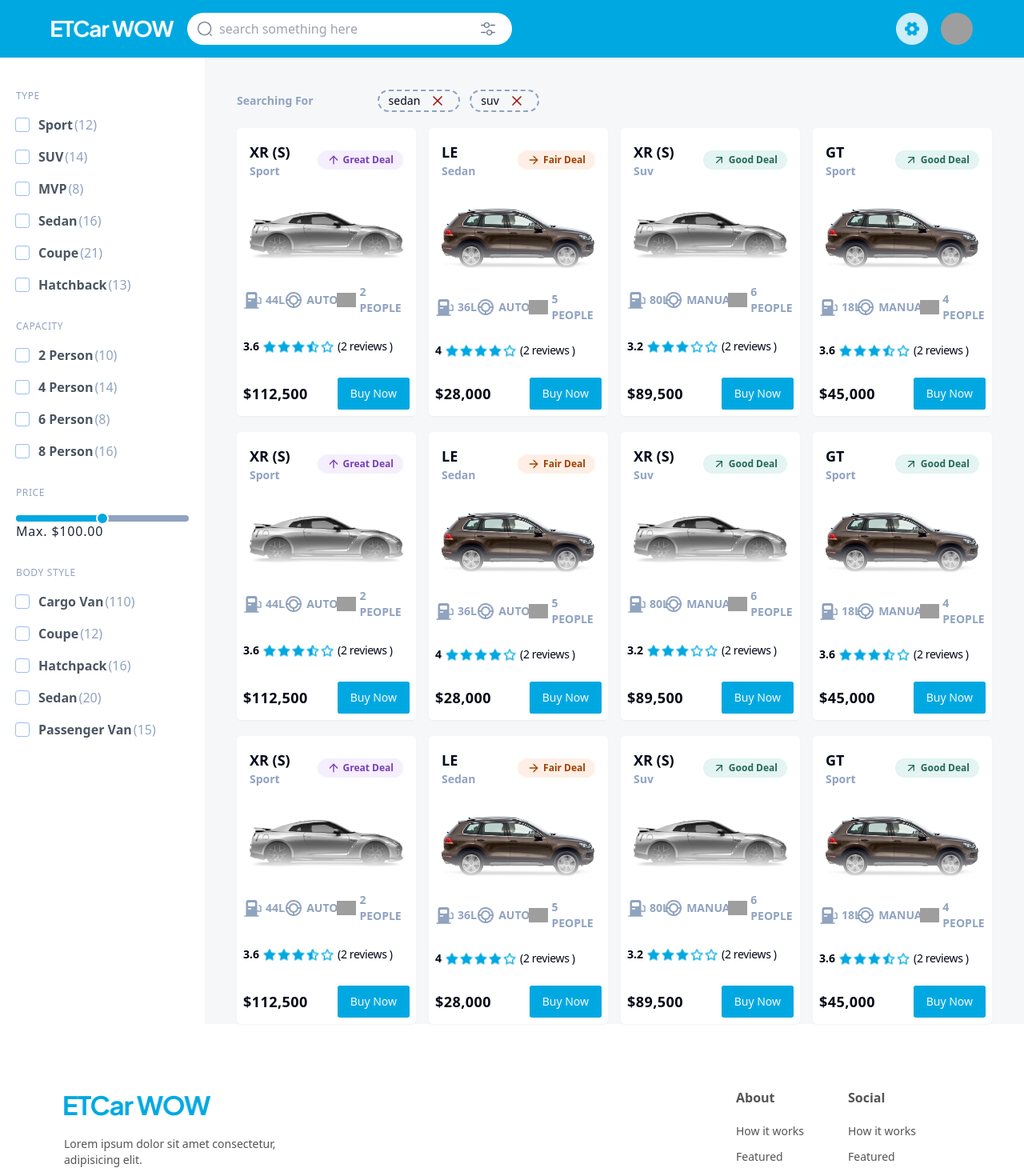
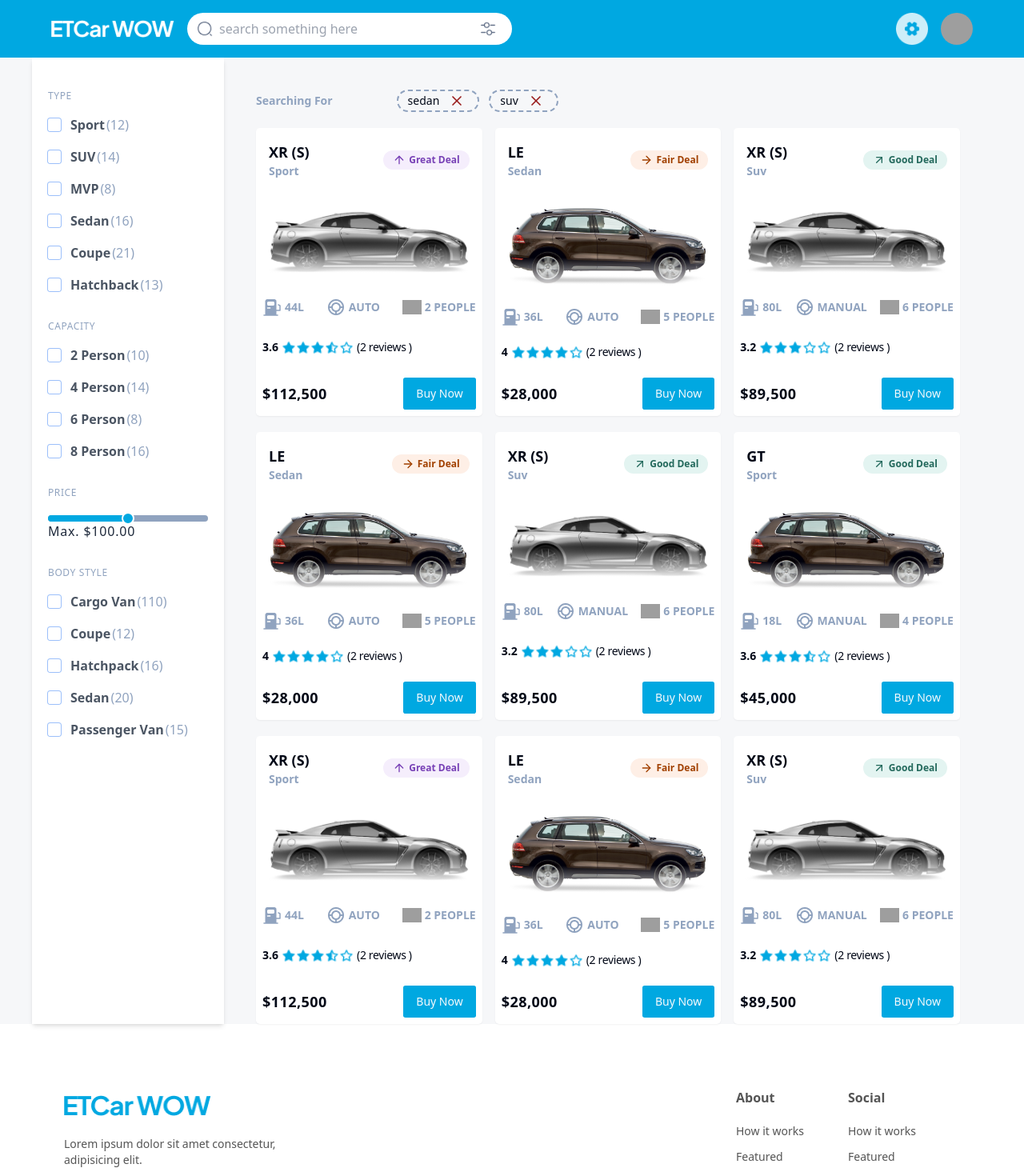
Before and after one commit to NatnaelBerhanu-1/kachamale, a Next.js app: page /search in a window 1280 px wide. Shown: the top 1470 px of the page at 80% size. Built offline with nearby package versions, Linux system fonts and the light colour scheme; grey boxes are pictures that could not be loaded.

Commit message:
add metadata to search page

```diff
--- /dev/null
+++ b/src/app/ad/dashboard/page.tsx
@@ -0,0 +1,9 @@
+import React from 'react'
+
+function page() {
+  return (
+    <div>page</div>
+  )
+}
+
+export default page
--- a/src/app/search/page.tsx
+++ b/src/app/search/page.tsx
@@ -3,24 +3,38 @@ import CapacityFilterFormComp from "@/components/uiComponent/CapacityFilterFormC
 import CarListCard from "@/components/uiComponent/CarListCard";
 import FilterListTop from "@/components/uiComponent/FilterListTop";
 import SliderFilterComp from "@/components/uiComponent/SliderFilterComp";
+import Spinner from "@/components/uiComponent/Spinner";
 import TypeFilterFormComp from "@/components/uiComponent/TypeFilterFormComp";
 import { fakeCarsList } from "@/lib/fakeCarsList";
+import { Metadata } from "next";
 import React, { Suspense } from "react";
+
+type Props = {
+  searchParams: { [key: string]: string | null | undefined };
+};
+
+export async function generateMetadata({
+  searchParams,
+}: Props): Promise<Metadata> {
+  return {
+    title: searchParams.q ? `search: ${searchParams.q}` : "Search",
+  };
+}
 
 function page() {
   return (
-    <div className="grid grid-cols-10">
-      <div className="col-span-2 w-full min-h-screen bg-white py-10 px-5 flex flex-col gap-8">
+    <div className="grid grid-cols-10 max-w-[1500px] px-10 mx-auto">
+      <div className="col-span-2 w-full min-h-screen bg-white py-10 px-5 flex flex-col gap-8 shadow-md">
         <div className="flex flex-col gap-4">
           <h4 className="text-gray_text text-xs tracking-wider">TYPE</h4>
-          <Suspense fallback={<h1>loading...</h1>}>
+          <Suspense fallback={<Spinner />}>
             <TypeFilterFormComp />
           </Suspense>
         </div>
 
         <div className="flex flex-col gap-4">
           <h4 className="text-gray_text text-xs tracking-wider">CAPACITY</h4>
-          <Suspense fallback={<h1>loading...</h1>}>
+          <Suspense fallback={<Spinner />}>
             <CapacityFilterFormComp />
           </Suspense>
         </div>
@@ -36,28 +50,29 @@ function page() {
 
         <div className="flex flex-col gap-4">
           <h4 className="text-gray_text text-xs tracking-wider">BODY STYLE</h4>
-          <Suspense fallback={<h1>loading..</h1>}>
+          <Suspense fallback={<Spinner />}>
             <BodyTypeFilterFormComp />
           </Suspense>
         </div>
       </div>
 
       <div className="col-span-8 grid gap-5 m-10 mb-0">
-        <Suspense fallback={<h1>loading...</h1>}>
+        <Suspense fallback={<Spinner />}>
           <FilterListTop />
         </Suspense>
-        <div className="grid grid-cols-4 gap-4">
-          {fakeCarsList.map((data, idx: number) => (
+        <div className="grid grid-cols-3 gap-4">
+          {fakeCarsList.slice(0, 3).map((data, idx: number) => (
             <CarListCard data={data} key={idx} />
           ))}
         </div>
-        <div className="grid grid-cols-4 gap-4">
-          {fakeCarsList.map((data, idx: number) => (
+        <div className="grid grid-cols-3 gap-4">
+          {fakeCarsList.slice(1, 4).map((data, idx: number) => (
             <CarListCard data={data} key={idx} />
           ))}
         </div>
-        <div className="grid grid-cols-4 gap-4">
-          {fakeCarsList.map((data, idx: number) => (
+
+        <div className="grid grid-cols-3 gap-4">
+          {fakeCarsList.slice(0, 3).map((data, idx: number) => (
             <CarListCard data={data} key={idx} />
           ))}
         </div>
--- a/src/components/uiComponent/Header.tsx
+++ b/src/components/uiComponent/Header.tsx
@@ -1,6 +1,9 @@
 import Image from "next/image";
 import UserAvatar from "./UserAvatar";
 import Link from "next/link";
+import Search from "./Search";
+import { Suspense } from "react";
+import Spinner from "./Spinner";
 
 function Header() {
   return (
@@ -15,11 +18,9 @@ function Header() {
           className="max-w-[154px] max-h-[44px] object-contain"
         />
         <div className="flex-1 h-10 relative">
-          <input
-            type="text"
-            placeholder="search something here"
-            className="rounded-full w-full h-10 pl-10 outline-none"
-          />
+          <Suspense fallback={<Spinner />}>
+            <Search />
+          </Suspense>
           <Image
             src={"/assets/searchLogo.png"}
             alt="search logo"
--- /dev/null
+++ b/src/components/uiComponent/Search.tsx
@@ -0,0 +1,33 @@
+"use client";
+import { usePathname, useSearchParams, useRouter } from "next/navigation";
+import { useState } from "react";
+function Search() {
+  const { replace } = useRouter();
+  const pathname = usePathname();
+  const searchParams = useSearchParams();
+  const param = new URLSearchParams(searchParams);
+  const [q, setQ] = useState<string | number | undefined>(
+    searchParams.get("q") || ""
+  );
+
+  const handleChange = (e: React.ChangeEvent<HTMLInputElement>) => {
+    setQ(e.target.value);
+    if (e.target.value.length > 2) {
+      param.set("q", e.target.value);
+    } else {
+      param.delete("q");
+    }
+    replace(`${pathname}?${param}`);
+  };
+  return (
+    <input
+      type="text"
+      placeholder="search something here"
+      className="rounded-full w-full h-10 pl-10 outline-none"
+      value={q}
+      onChange={handleChange}
+    />
+  );
+}
+
+export default Search;
```
